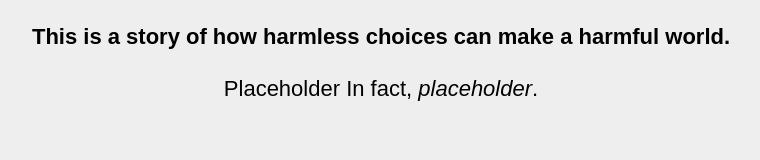
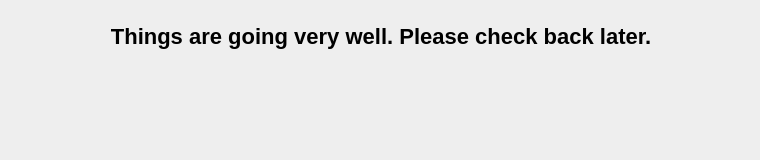
Before and after one commit to latricklaosiri/final-Project, a plain HTML site: page index.html in a window 1280 px wide. Shown: the whole page, without its empty margins (259-1019 px from the left). Drawn offline with Linux system fonts and the light colour scheme.

Commit message:
Html Fix

```diff
--- a/index.html
+++ b/index.html
@@ -1,5 +1,5 @@
 <!doctype html>
-<html>
+
 <head>
   <title>A playable exploration about the value of cooperation</title>
   <meta name="description" content="A playable post about cooperation." />
@@ -8,19 +8,22 @@
   <link href="Code/CSS/index.css" rel="stylesheet" type="text/css">
 
   <style>
-        h1 {text-align: center;}
-        p {text-align: center;}
-        div {text-align: center;}
+    h1 {
+      text-align: center;
+    }
+
+    p {
+      text-align: center;
+    }
+
+    div {
+      text-align: center;
+    }
   </style>
 </head>
 
 <body>
-    <div class="chapter">
-        <p><strong>This is a story of how harmless choices can make a harmful world.</strong></p>
-		<p>
-			Placeholder
-			In fact, <i>placeholder</i>.
-		</p>
+  <div class="Opening">
+    <p><strong>Things are going very well. Please check back later.</strong></p>
   </div>
 </body>
-</html>
```
Lines whose indentation alone changed are shown as unchanged.
